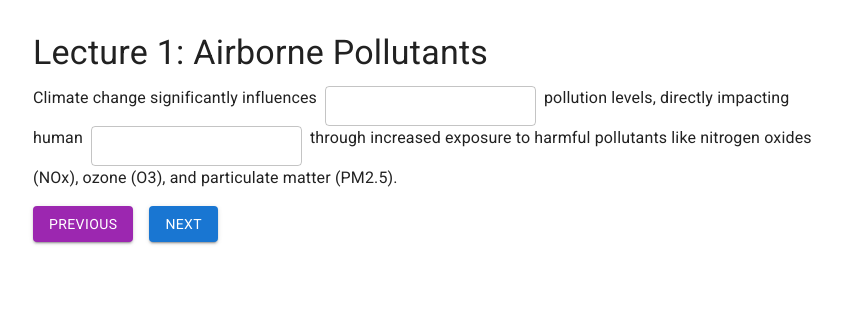
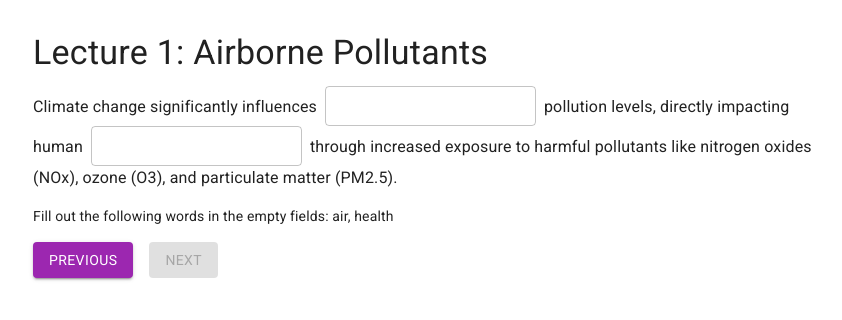
Before and after one commit to sky-ash/heatpath, a React (Vite) app: page /lecture/1 in a window 1280 px wide. Shown: the top 320 px of the page, without its empty margins (205-1047 px from the left). Built offline with nearby package versions, Linux system fonts and the light colour scheme.

Commit message:
!!! working instant feedback text fields!

```diff
--- a/src/components/LearningCard.jsx
+++ b/src/components/LearningCard.jsx
@@ -1,17 +1,26 @@
 // src/components/LearningCard.js
 import React, { useState, useEffect } from 'react';
 import { Typography, TextField, Button, Box } from '@mui/material';
+import CheckCircleIcon from '@mui/icons-material/CheckCircle';
+import CancelIcon from '@mui/icons-material/Cancel';
 
 export default function LearningCard({ card, nextCard, prevCard }) {
   const [answers, setAnswers] = useState([]);
   const [correctness, setCorrectness] = useState([]);
 
   useEffect(() => {
-    const initialAnswers = Array(card.sentence.filter(part => part === '___').length).fill('');
-    const initialCorrectness = Array(card.sentence.filter(part => part === '___').length).fill(null);
+    const savedAnswers = JSON.parse(localStorage.getItem(`answers-${card.sentence.join(' ')}`)) || [];
+    const initialAnswers = Array(card.words.length).fill('');
+    const initialCorrectness = Array(card.words.length).fill(null);
+
+    savedAnswers.forEach((answer, index) => {
+      initialAnswers[index] = answer;
+      initialCorrectness[index] = answer === card.words[index];
+    });
+
     setAnswers(initialAnswers);
     setCorrectness(initialCorrectness);
-  }, [card.sentence]);
+  }, [card.sentence, card.words]);
 
   const handleInputChange = (index, value) => {
     const newAnswers = [...answers];
@@ -19,9 +28,13 @@ export default function LearningCard({ card, nextCard, prevCard }) {
     setAnswers(newAnswers);
 
     const newCorrectness = [...correctness];
-    newCorrectness[index] = value === card.correctWords[index];
+    newCorrectness[index] = value === card.words[index];
     setCorrectness(newCorrectness);
+
+    localStorage.setItem(`answers-${card.sentence.join(' ')}`, JSON.stringify(newAnswers));
   };
+
+  const allCorrect = correctness.every(c => c === true);
 
   return (
     <Box>
@@ -38,26 +51,33 @@ export default function LearningCard({ card, nextCard, prevCard }) {
             <React.Fragment key={index}>
               {!isInputField && part}
               {isInputField && (
+                <Box display="inline-flex" alignItems="center" key={index}>
                   <TextField
                     variant="outlined"
                     size="small"
-                  value={answers[inputFieldIndex]}
+                    value={answers[inputFieldIndex] || ''}
                     onChange={(e) => handleInputChange(inputFieldIndex, e.target.value)}
                     error={correctness[inputFieldIndex] === false}
-                  helperText={correctness[inputFieldIndex] === false ? 'Incorrect' : ''}
                     style={{ margin: '0 0.5rem' }}
                   />
+                  {correctness[inputFieldIndex] === true && <CheckCircleIcon style={{ color: 'green' }} />}
+                  {correctness[inputFieldIndex] === false && <CancelIcon style={{ color: 'red' }} />}
+                </Box>
               )}
             </React.Fragment>
           );
         })}
       </Typography>
 
+      <Typography variant="body2" style={{ marginBottom: '1rem' }}>
+        Fill out the following words in the empty fields: {card.words.join(', ')}
+      </Typography>
+
       <Box mt={2}>
         <Button variant="contained" color="secondary" onClick={prevCard} style={{ marginRight: '1rem' }}>
           Previous
         </Button>
-        <Button variant="contained" color="primary" onClick={nextCard}>
+        <Button variant="contained" color="primary" onClick={nextCard} disabled={!allCorrect}>
           Next
         </Button>
       </Box>
--- a/src/index.jsx
+++ b/src/index.jsx
@@ -1,18 +1,16 @@
 // src/index.js
 import React from 'react';
-import ReactDOM from 'react-dom';
+import { createRoot } from 'react-dom/client';
 import App from './App';
 import { CssBaseline } from '@mui/material';
-import { DndProvider } from 'react-dnd';
-import { HTML5Backend } from 'react-dnd-html5-backend';
 import '@fontsource/roboto';
 
-ReactDOM.render(
+const container = document.getElementById('root');
+const root = createRoot(container);
+
+root.render(
   <React.StrictMode>
     <CssBaseline />
-    <DndProvider backend={HTML5Backend}>
-      <App />
-    </DndProvider>
-  </React.StrictMode>,
-  document.getElementById('root')
+    <App />
+  </React.StrictMode>
 );
```
Also changed, not shown: .screenshots/Screenshot 2024-10-25 at 15-52-51 React App.png (added), .screenshots/Screenshot 2024-10-25 at 15-55-08 React App.png (added). Lines whose indentation alone changed are shown as unchanged.
